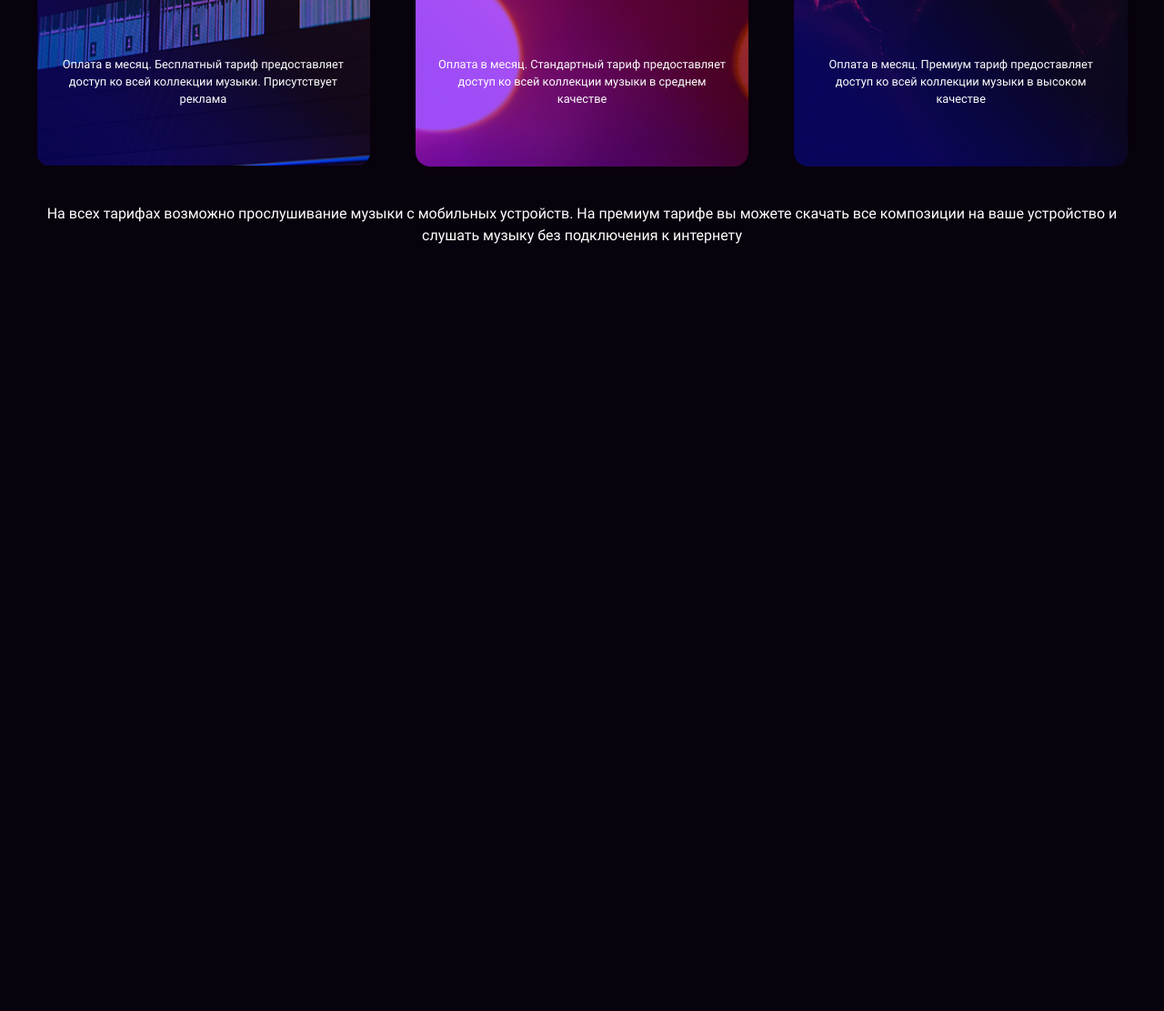
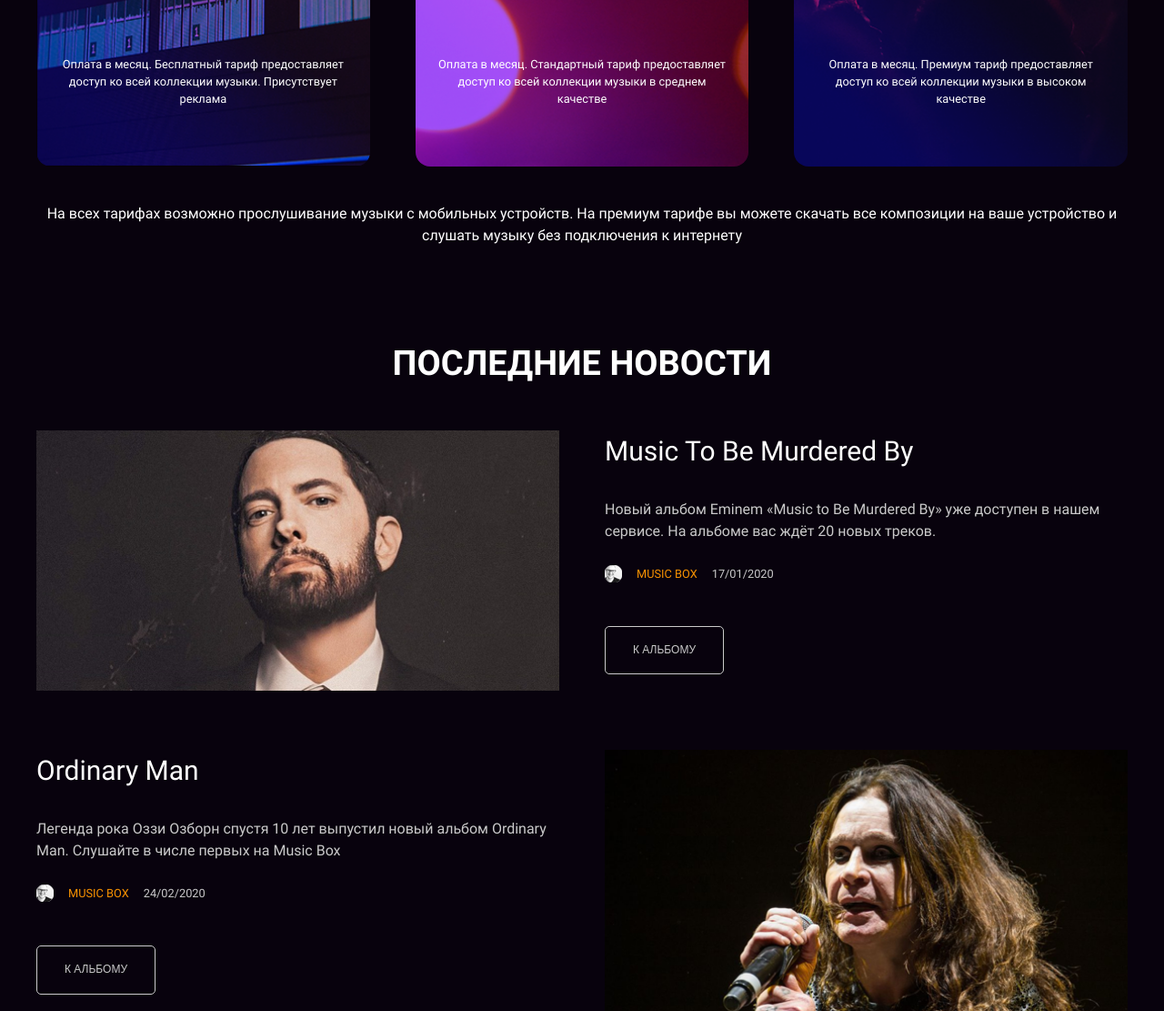
Before and after one commit to ilrosch/layout-designer-project-56, a website: page src/index.html in a window 1280 px wide. Shown: the part 1395-2506 px from the top of the page at 91% size. Before the commit the page ends 1666 px from the top, so only its background shows below. Drawn offline with Linux system fonts and the light colour scheme.

Commit message:
add section news

```diff
--- a/src/css/style.css
+++ b/src/css/style.css
@@ -43,6 +43,7 @@
   /* Размеры шрифтов для десктопов */
   --h1-d-size: 60px;
   --h2-d-size: 38px;
+  --h3-big-d-size: 30px;
   --h3-d-size: 24px;
   --h4-d-size: 18px;
   --size-16px: 16px;
@@ -139,6 +140,10 @@ input {
   }
 }
 
+.mb-25 {
+  margin-bottom: 25px;
+}
+
 .mb-30 {
   margin-bottom: 30px;
 }
@@ -157,6 +162,10 @@ input {
   margin-bottom: 45px;
 }
 
+.mb-48 {
+  margin-bottom: 48px;
+}
+
 .mb-64 {
   margin-bottom: 64px;
 }
@@ -169,6 +178,10 @@ input {
   .mb-200 {
     margin-bottom: 203px;
   }
+}
+
+.pt-100 {
+  padding-top: 100px;
 }
 
 /* Стили для текста */
@@ -203,7 +216,7 @@ h3 {
 
 @media (width <= 600px) {
   h3 {
-    font-size: var(--h3-m-size);
+    font-size: var(--h3-m-size) !important;
     line-height: var(--h3-m-lh);
   }
 }
@@ -259,6 +272,10 @@ h4 {
   color: var(--dark);
 }
 
+.orange {
+  color: var(--orange);
+}
+
 /* Размер текста */
 .font-14px {
   font-size: var(--size-14);
@@ -268,10 +285,19 @@ h4 {
   font-size: var(--size-16);
 }
 
+.h3-big {
+  font-size: var(--h3-big-d-size);
+}
+
 /* Текст */
 .text-small {
   font-size: 12.8px;
   line-height: 150%;
+}
+
+.text-small-2 {
+  font-size: 12px;
+  line-height: 160%;
 }
 
 .text-1 {
@@ -295,6 +321,10 @@ h4 {
   width: 100%;
 }
 
+.btn-small {
+  padding: 16px 30px;
+}
+
 .btn-big {
   padding: 20px 30px;
 }
@@ -304,8 +334,15 @@ h4 {
 }
 
 .btn-transparent {
+  background: transparent;
+}
+
+.btn-br-white {
   border: 1px solid var(--white);
-  background: transparent;
+}
+
+.btn-br-grey {
+  border: 1px solid var(--dark-grey);
 }
 
 /* Стили для первой секции сайта (шапка и баннер) */
@@ -482,10 +519,6 @@ h4 {
 }
 
 /* Стили для секции "Формы подписки" */
-.pricing {
-  padding-top: 100px;
-}
-
 .pricing-body {
   display: flex;
   flex-wrap: wrap;
@@ -536,3 +569,51 @@ h4 {
 .bg-premium {
   background-image: url("../images/subscribe_3.png");
 }
+
+/* Стили секции "последние новости" */
+.news-body {
+  display: flex;
+  flex-direction: column;
+  gap: 65px;
+}
+
+.news-item {
+  display: flex;
+  justify-content: space-between;
+  gap: 50px;
+}
+
+.news-item:nth-child(2n) {
+  flex-direction: row-reverse;
+}
+
+@media (width <= 900px) {
+  .news-item {
+    max-width: 575px;
+    flex-direction: column !important;
+    margin: 0 auto;
+  }
+}
+
+.news-photo {
+  max-width: 575px;
+  width: 100%;
+  max-height: 290px;
+  height: 100%;
+}
+
+.news-block {
+  padding-bottom: 18px;
+}
+
+@media (width <= 900px) {
+  .news-block {
+    padding-bottom: 0;
+  }
+}
+
+.news-author {
+  display: flex;
+  align-items: center;
+  gap: 16px;
+}
--- a/src/index.html
+++ b/src/index.html
@@ -55,7 +55,7 @@
 
     <main>
       <div class="container">
-        <section class="pricing" id="page-pricing">
+        <section class="pricing pt-100" id="page-pricing">
           <h2 class="white upper mb-45 text-center">Формы подписки</h2>
           <div class="pricing-body mb-40">
             <div class="pricing-item bg-free">
@@ -66,7 +66,7 @@
                 <div class="pricing-value text-3 white upper">РУБ.</div>
               </div>
 
-              <button class="btn btn-big btn-full btn-transparent text-1 white upper mb-64">ОФОРМИТЬ</button>
+              <button class="btn btn-big btn-full btn-transparent btn-br-white text-1 white upper mb-64">ОФОРМИТЬ</button>
 
               <p class="text-small text-center white">Оплата в месяц. Бесплатный тариф предоставляет доступ ко всей коллекции музыки. Присутствует реклама</p>
             </div>
@@ -79,7 +79,7 @@
                 <div class="pricing-value text-3 white upper">РУБ.</div>
               </div>
 
-              <button class="btn btn-big btn-full btn-transparent text-1 white upper mb-64">ОФОРМИТЬ</button>
+              <button class="btn btn-big btn-full btn-transparent btn-br-white text-1 white upper mb-64">ОФОРМИТЬ</button>
 
               <p class="text-small text-center white">Оплата в месяц. Стандартный тариф предоставляет доступ ко всей коллекции музыки в среднем качестве</p>
             </div>
@@ -92,7 +92,7 @@
                 <div class="pricing-value text-3 white upper">РУБ.</div>
               </div>
 
-              <button class="btn btn-big btn-full btn-transparent text-1 white upper mb-64">ОФОРМИТЬ</button>
+              <button class="btn btn-big btn-full btn-transparent btn-br-white text-1 white upper mb-64">ОФОРМИТЬ</button>
 
               <p class="text-small text-center white">Оплата в месяц. Премиум тариф предоставляет доступ ко всей коллекции музыки в высоком качестве</p>
             </div>
@@ -100,6 +100,39 @@
 
           <p class="text-1 text-center white">На всех тарифах возможно прослушивание музыки с мобильных устройств. На премиум тарифе вы можете скачать все композиции на ваше устройство и слушать музыку без подключения к интернету</p>
         </section>
+
+        <section class="news pt-100" id="page-news">
+          <h2 class="white upper mb-45 text-center">Последние новости</h2>
+          <div class="news-body">
+            <div class="news-item">
+              <img class="news-photo" src="images/Music to Be Murdered By.png" alt="Music to Be Murdered By" />
+              <div class="news-block">
+                <h3 class="h3-big white regular capitalize mb-30">Music to Be Murdered By</h3>
+                <p class="dark-grey mb-25">Новый альбом Eminem «Music to Be Murdered By» уже доступен в нашем сервисе. На альбоме вас ждёт 20 новых треков.</p>
+                <div class="news-author mb-48">
+                  <img src="images/avatar.png" alt="avatar" />
+                  <div class="text-small upper orange">Music box</div>
+                  <div class="text-small dark-grey">17/01/2020</div>
+                </div>
+                <button class="btn btn-small btn-transparent btn-br-grey text-small-2 upper dark-grey">К альбому</button>
+              </div>
+            </div>
+
+            <div class="news-item">
+              <img class="news-photo" src="images/Ordinary Man.png" alt="Ordinary Man" />
+              <div class="news-block">
+                <h3 class="h3-big white regular capitalize mb-30">Ordinary Man</h3>
+                <p class="dark-grey mb-25">Легенда рока Оззи Озборн спустя 10 лет выпустил новый альбом Ordinary Man. Слушайте в числе первых на Music Box</p>
+                <div class="news-author mb-48">
+                  <img src="images/avatar.png" alt="avatar" />
+                  <div class="text-small upper orange">Music box</div>
+                  <div class="text-small dark-grey">24/02/2020</div>
+                </div>
+                <button class="btn btn-small btn-transparent btn-br-grey text-small-2 upper dark-grey">К альбому</button>
+              </div>
+            </div>
+          </div>
+        </section>
       </div>
     </main>
   </body>
--- a/src/scss/app.scss
+++ b/src/scss/app.scss
@@ -7,3 +7,4 @@
 
 @import "blocks/home.scss";
 @import "blocks/pricing.scss";
+@import "blocks/news.scss";
--- a/src/scss/apps/buttons.scss
+++ b/src/scss/apps/buttons.scss
@@ -9,6 +9,10 @@
   width: 100%;
 }
 
+.btn-small {
+  padding: 16px 30px;
+}
+
 .btn-big {
   padding: 20px 30px;
 }
@@ -18,6 +22,13 @@
 }
 
 .btn-transparent {
-  border: 1px solid var(--white);
   background: transparent;
 }
+
+.btn-br-white {
+  border: 1px solid var(--white);
+}
+
+.btn-br-grey {
+  border: 1px solid var(--dark-grey);
+}
--- a/src/scss/apps/general.scss
+++ b/src/scss/apps/general.scss
@@ -22,6 +22,10 @@
   }
 }
 
+.mb-25 {
+  margin-bottom: 25px;
+}
+
 .mb-30 {
   margin-bottom: 30px;
 
@@ -38,6 +42,10 @@
   margin-bottom: 45px;
 }
 
+.mb-48 {
+  margin-bottom: 48px;
+}
+
 .mb-64 {
   margin-bottom: 64px;
 }
@@ -49,3 +57,7 @@
     margin-bottom: 203px;
   }
 }
+
+.pt-100 {
+  padding-top: 100px;
+}
--- a/src/scss/apps/text.scss
+++ b/src/scss/apps/text.scss
@@ -24,7 +24,7 @@ h3 {
   line-height: var(--h3-d-lh);
 
   @media (width <= 600px) {
-    font-size: var(--h3-m-size);
+    font-size: var(--h3-m-size) !important;
     line-height: var(--h3-m-lh);
   }
 }
@@ -78,6 +78,10 @@ h4 {
   color: var(--dark);
 }
 
+.orange {
+  color: var(--orange);
+}
+
 /* Размер текста */
 .font-14px {
   font-size: var(--size-14);
@@ -87,10 +91,19 @@ h4 {
   font-size: var(--size-16);
 }
 
+.h3-big {
+  font-size: var(--h3-big-d-size);
+}
+
 /* Текст */
 .text-small {
   font-size: 12.8px;
   line-height: 150%;
+}
+
+.text-small-2 {
+  font-size: 12px;
+  line-height: 160%;
 }
 
 .text-1 {
--- a/src/scss/apps/variables.scss
+++ b/src/scss/apps/variables.scss
@@ -20,6 +20,7 @@
   /* Размеры шрифтов для десктопов */
   --h1-d-size: 60px;
   --h2-d-size: 38px;
+  --h3-big-d-size: 30px;
   --h3-d-size: 24px;
   --h4-d-size: 18px;
   --size-16px: 16px;
--- /dev/null
+++ b/src/scss/blocks/news.scss
@@ -0,0 +1,45 @@
+/* Стили секции "последние новости" */
+.news {
+  &-body {
+    display: flex;
+    flex-direction: column;
+    gap: 65px;
+  }
+
+  &-item {
+    display: flex;
+    justify-content: space-between;
+    gap: 50px;
+
+    &:nth-child(2n) {
+      flex-direction: row-reverse;
+    }
+
+    @media (width <= 900px) {
+      max-width: 575px;
+      flex-direction: column !important;
+      margin: 0 auto;
+    }
+  }
+
+  &-photo {
+    max-width: 575px;
+    width: 100%;
+    max-height: 290px;
+    height: 100%;
+  }
+
+  &-block {
+    padding-bottom: 18px;
+
+    @media (width <= 900px) {
+      padding-bottom: 0;
+    }
+  }
+
+  &-author {
+    display: flex;
+    align-items: center;
+    gap: 16px;
+  }
+}
--- a/src/scss/blocks/pricing.scss
+++ b/src/scss/blocks/pricing.scss
@@ -1,7 +1,5 @@
 /* Стили для секции "Формы подписки" */
 .pricing {
-  padding-top: 100px;
-
   &-body {
     display: flex;
     flex-wrap: wrap;
```
Also changed, not shown: 1 other file.
